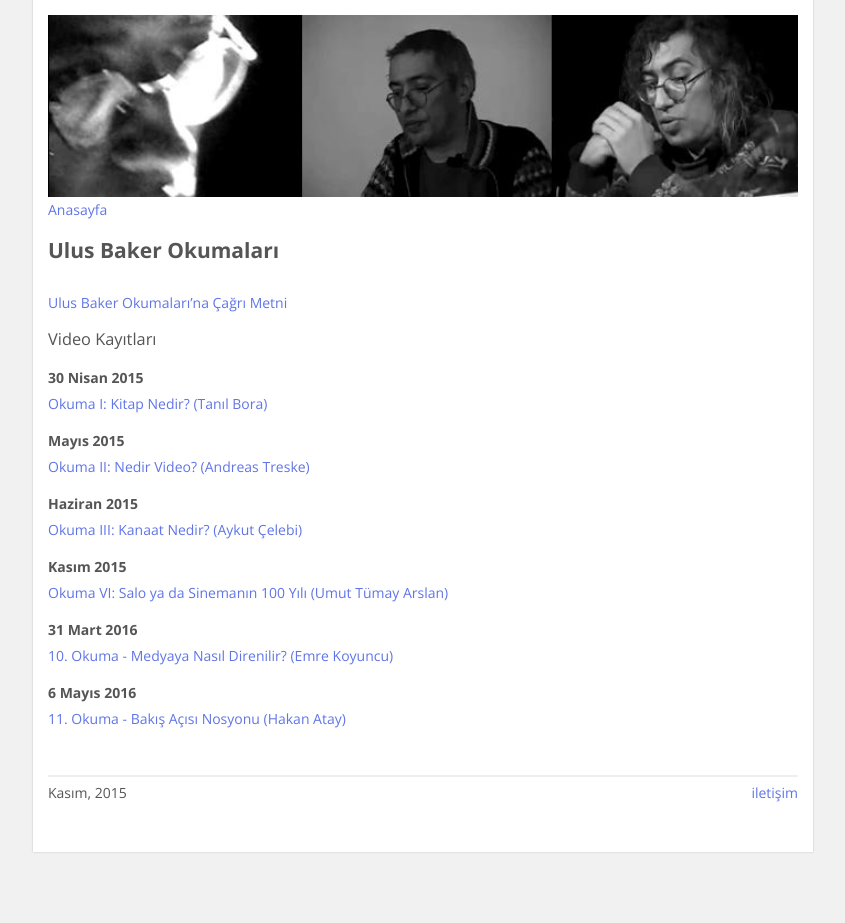
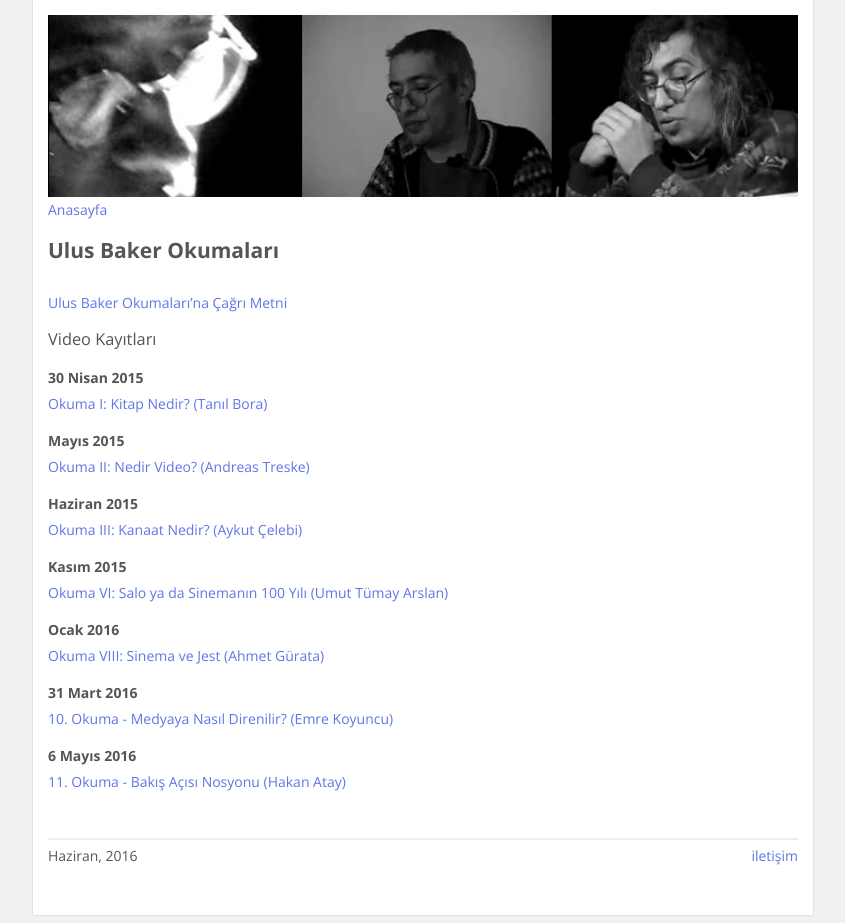
Before and after one commit to ulusbakerbulusmalari/ulusbakerbulusmalari.com, a Jekyll site: the page built from okumalar/index.html, in a window 1280 px wide. Shown: the whole page, without its empty margins (217-1062 px from the left). Built offline with Jekyll 4.4.1, drawn with Linux system fonts in a browser that asks for light colours; nearby versions of some CDN libraries; Markdown is read by kramdown in place of the engine named in the settings; before the commit the page ends 900 px from its top, so only the background shows below that.

Commit message:
Update index.html

```diff
--- a/okumalar/index.html
+++ b/okumalar/index.html
@@ -21,6 +21,8 @@ layout: default
   <span class="video-link"><a href="./okuma3.html">Okuma III: Kanaat Nedir? (Aykut Çelebi)</a></span>
   <h4>Kasım 2015</h4>
   <span class="video-link"><a href="./okuma6.html">Okuma VI: Salo ya da Sinemanın 100 Yılı (Umut Tümay Arslan)</a></span>
+  <h4>Ocak 2016</h4>
+  <span class="video-link"><a href="./okuma8.html">Okuma VIII: Sinema ve Jest (Ahmet Gürata)</a></span>
   <h4>31 Mart 2016</h4>
   <span class="video-link"><a href="./okuma10.html">10. Okuma - Medyaya Nasıl Direnilir? (Emre Koyuncu)</a></span>
   <h4>6 Mayıs 2016</h4>
@@ -29,5 +31,5 @@ layout: default
 <div id="footer">
   <hr>
   <span style="float:right;"><a href="/contact.html">iletişim</a></span>
-  <span>Kasım, 2015</span>
+  <span>Haziran, 2016</span>
 </div>
```
